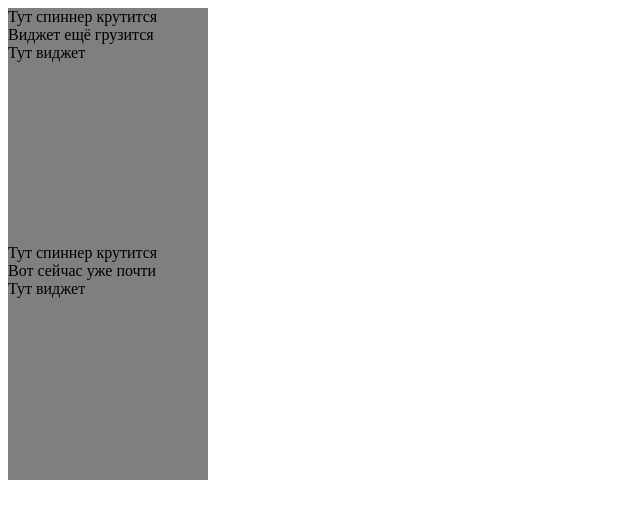
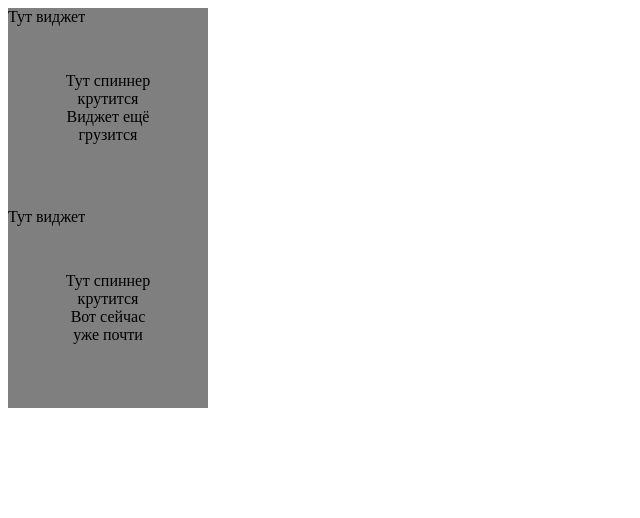
Before and after one commit to auravadima/nomads, a React (Create React App) app in the folder second/: page / in a window 1280 px wide. Shown: the top 518 px of the page, without its empty margins (0-640 px from the left). Built offline with nearby package versions, Linux system fonts and the light colour scheme.

Commit message:
Поправил стили

```diff
--- a/second/src/components/loading/LoadingSpinner.tsx
+++ b/second/src/components/loading/LoadingSpinner.tsx
@@ -56,7 +56,7 @@ const LoadingSpinner: FC<TLoadingSpinnerProps> = ({
 
   return (
     <div className='overlay'>
-      <div style={{ display: loaded ? 'none' : undefined }}>
+      <div className='loading' style={{ display: loaded ? 'none' : undefined }}>
         <div>Тут спиннер крутится</div>
         <div>
           {messages
```
